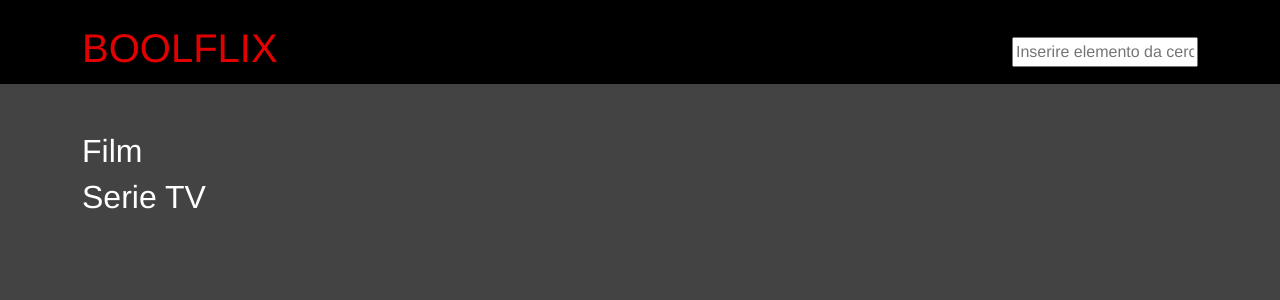
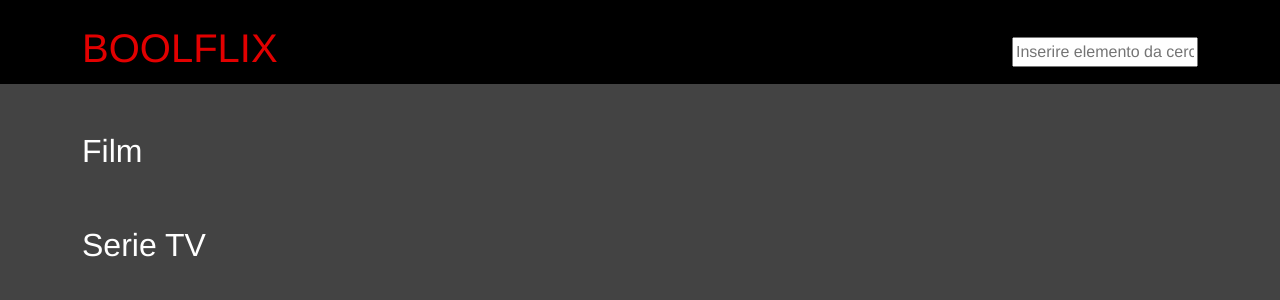
Before and after one commit to Pacciatore/vue-boolflix, a Vue app: page / in a window 1280 px wide. Shown: the top 300 px of the page. Built offline with nearby package versions, Linux system fonts and the light colour scheme.

Commit message:
distanziamento serieTv da film

```diff
--- a/src/components/MainComponent.vue
+++ b/src/components/MainComponent.vue
@@ -11,7 +11,7 @@
         <MovieCardComponent v-for="movie in movies" :key="movie.id" :movie="movie" />
       </div>
 
-      <div class="tv-series col d-flex flex-wrap gap-5">
+      <div class="tv-series pt-5 col d-flex flex-wrap gap-5">
         <h2 class="col-12">Serie TV</h2>
         <TvSerieCardComponent v-for="tvSerie in tvSeries" :key="tvSerie.id" :tv="tvSerie" />
       </div>
```
